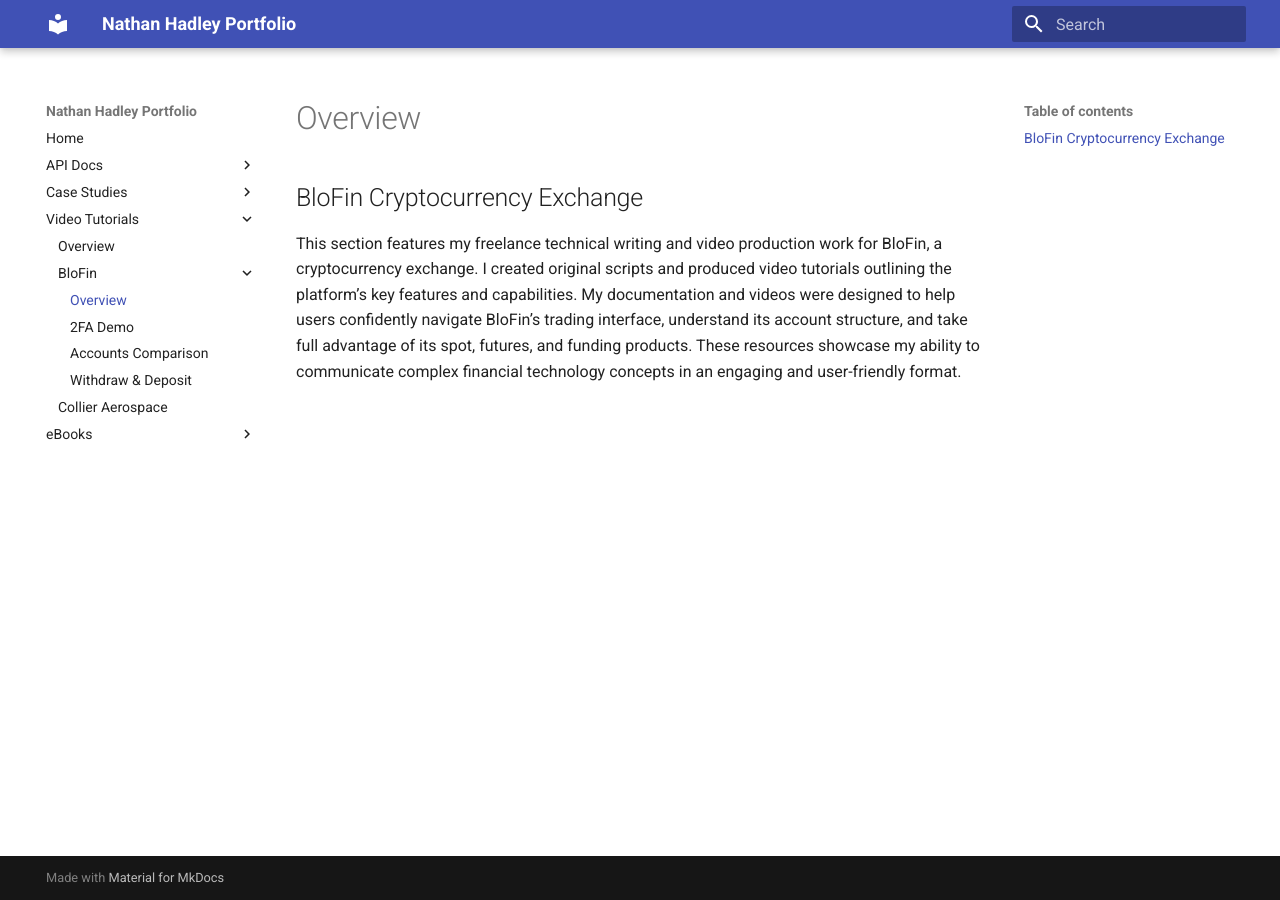
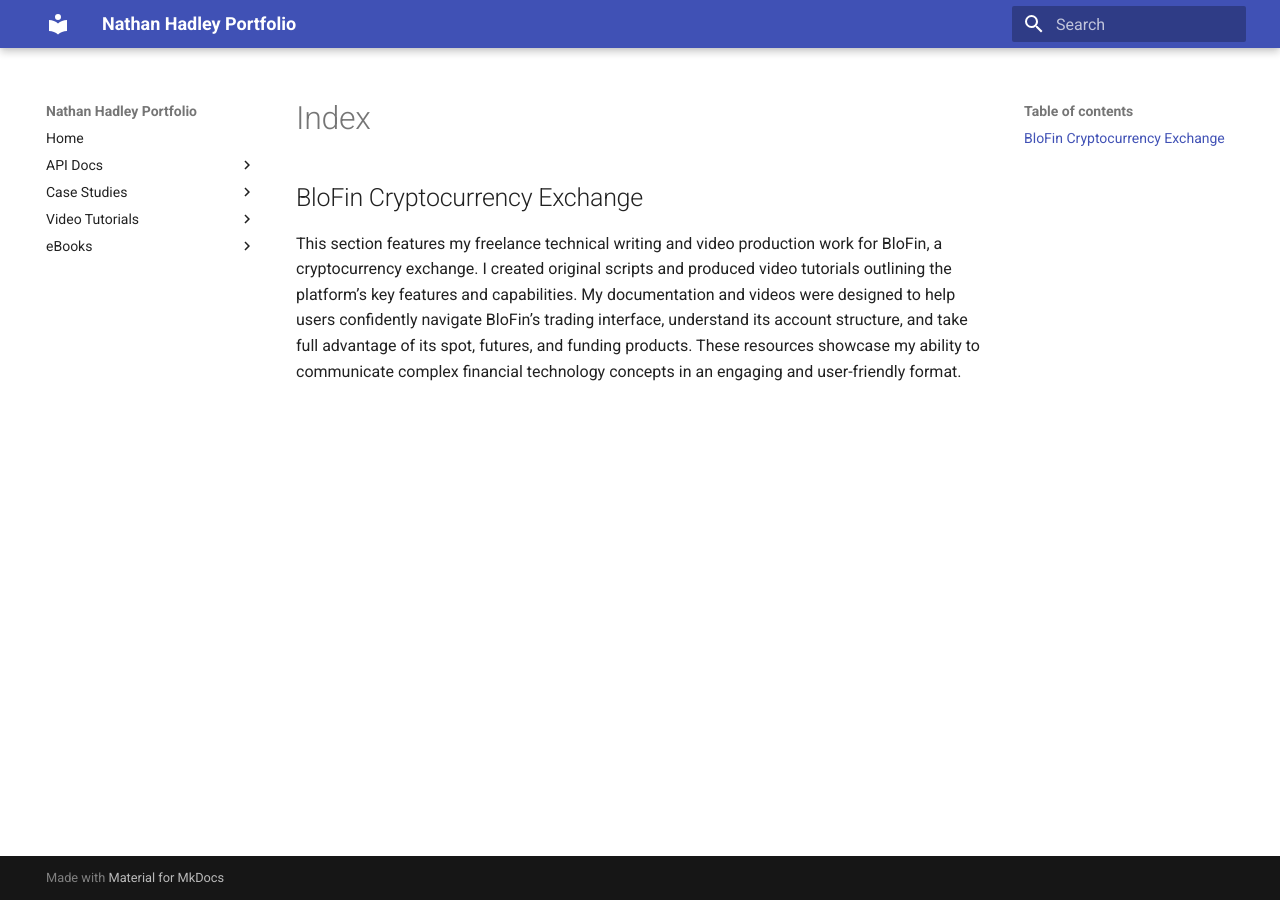
Before and after one commit to nathanhadleyportf/Portfolio, an MkDocs documentation site: the page built from docs/Video-Tutorials/BloFin/README.md, in a window 1280 px wide. Built offline with MkDocs 1.6.1 and Material for MkDocs 9.7.7, drawn with Linux system fonts in a browser that asks for light colours; some of the changed lines change nothing that is shown.

Commit message:
Update mkdocs.yml

```diff
--- a/mkdocs.yml
+++ b/mkdocs.yml
@@ -21,11 +21,13 @@
 
   - Video Tutorials:
       - Overview: Video-Tutorials/README.md
-      - BloFin:
-        - Overview: Video-Tutorials/BloFin/README.md
-        - 2FA Demo: Video-Tutorials/BloFin/2FA.mp4
-        - Accounts Comparison: Video-Tutorials/BloFin/Accounts Comparison.mp4
-        - Withdraw & Deposit: Video-Tutorials/BloFin/WithdrawDeposit.mp4
+      # For BloFin videos find them in the file directory on github
+
+      #- BloFin:
+      #  - Overview: Video-Tutorials/BloFin/README.md
+      #  - 2FA Demo: Video-Tutorials/BloFin/2FA.mp4
+      #  - Accounts Comparison: Video-Tutorials/BloFin/Accounts Comparison.mp4
+      #  - Withdraw & Deposit: Video-Tutorials/BloFin/WithdrawDeposit.mp4
       - Collier Aerospace: Video-Tutorials/Collier_Aerospace.md
 
   - eBooks:
```
